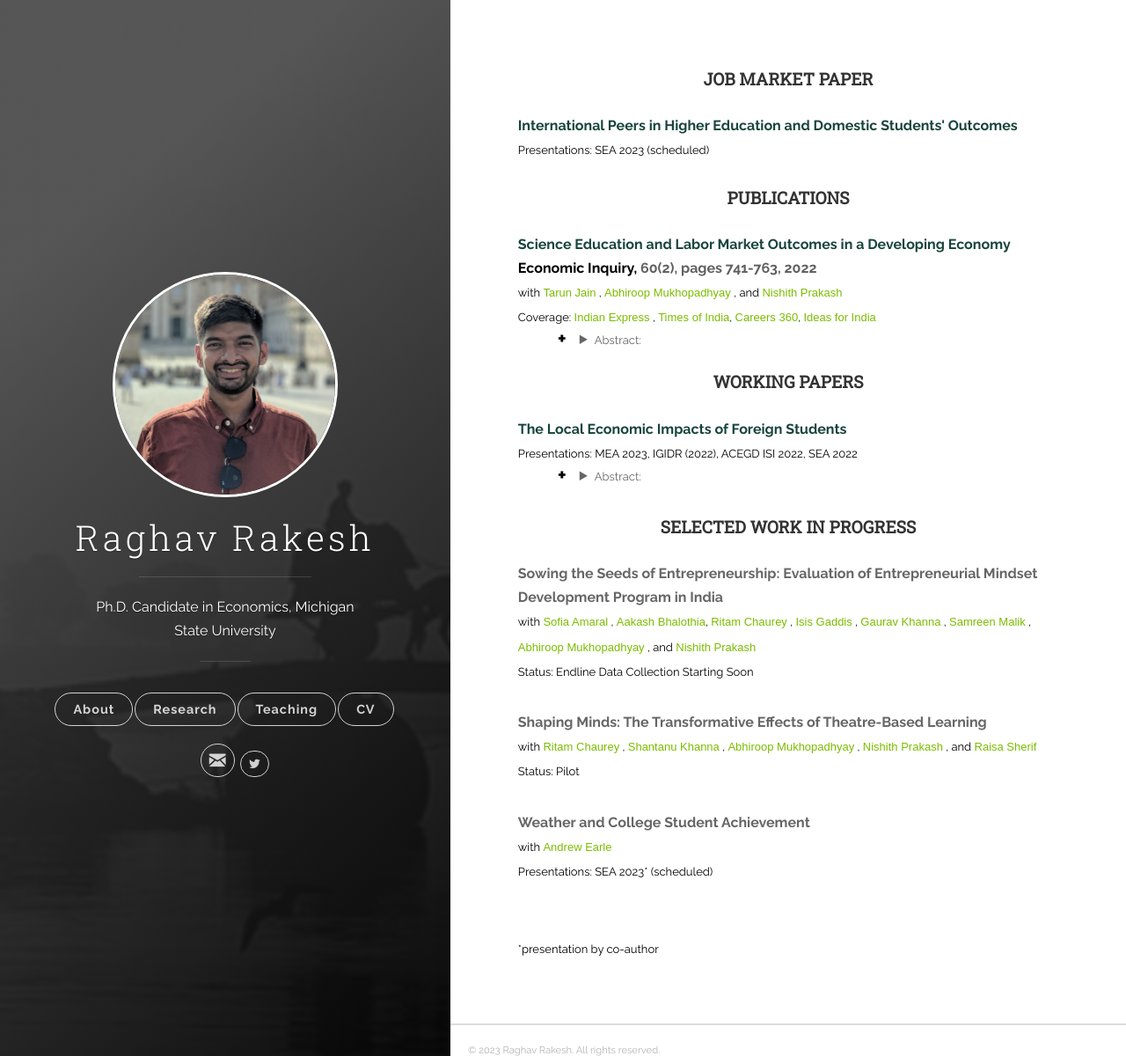
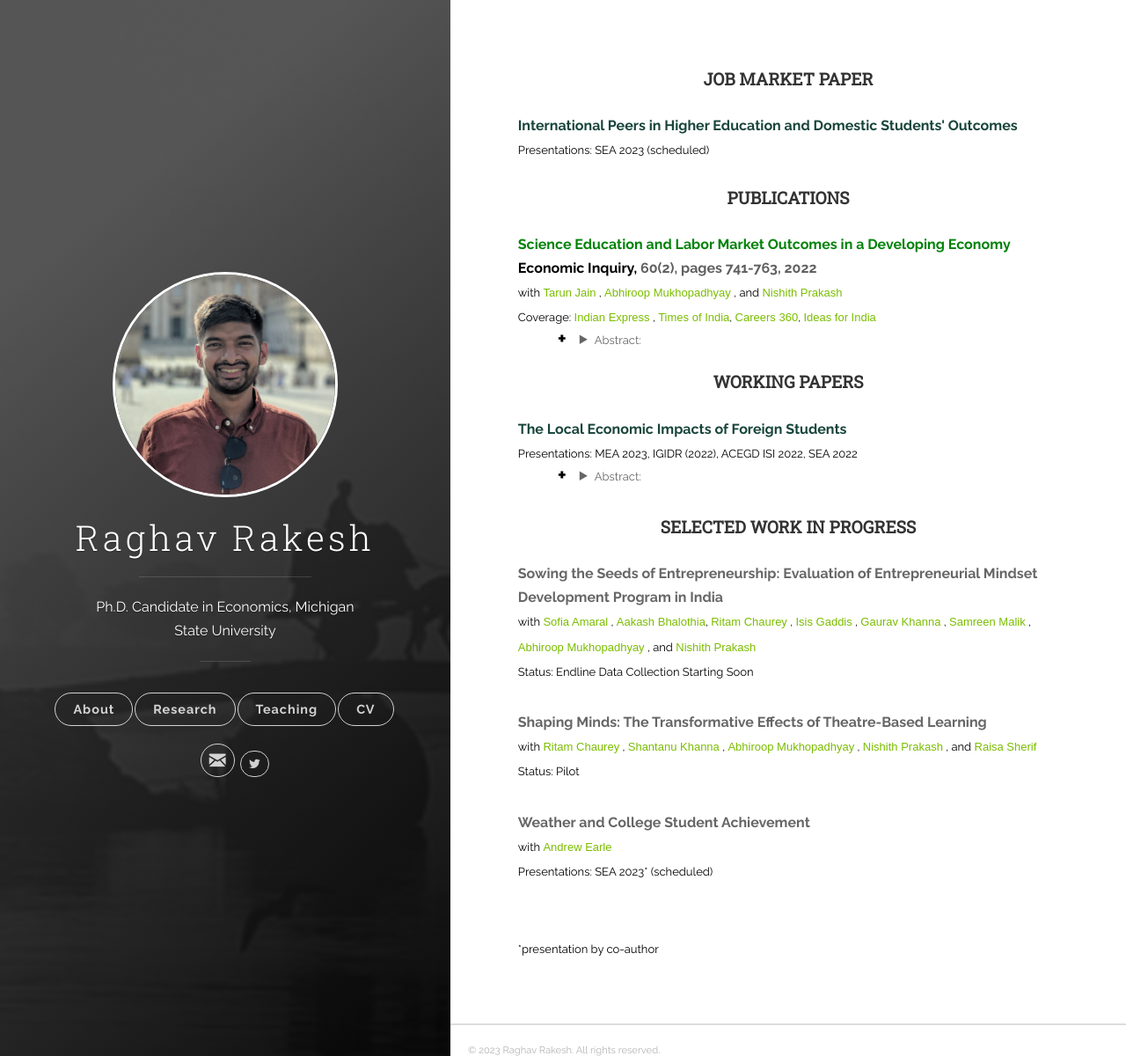
Before and after one commit to raghavrakesh/raghavrakesh.github.io, a Jekyll site: the page built from _posts/2018-06-13-research.markdown, in a window 1280 px wide and 1200 px high. Shown: the whole window at 88% size. Built offline with Jekyll 4.4.1, drawn with Linux system fonts in a browser that asks for light colours.

Commit message:
Update 2018-06-13-research.markdown

```diff
--- a/_posts/2018-06-13-research.markdown
+++ b/_posts/2018-06-13-research.markdown
@@ -25,7 +25,7 @@ tags: [jekyll]
   <b>
     <strong>
       <a href="https://onlinelibrary.wiley.com/doi/abs/10.1111/ecin.13044" target="_blank">
-        <font size="3" style="color:#18453B">Science Education and Labor Market Outcomes in a Developing Economy</font>
+        <font size="3" style="color:#008208">Science Education and Labor Market Outcomes in a Developing Economy</font>
       </a>
     </strong>
     <br>
```
